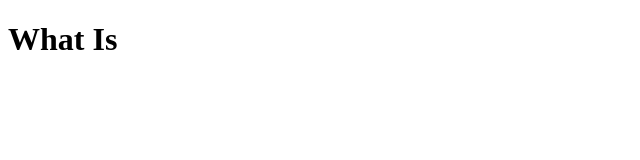
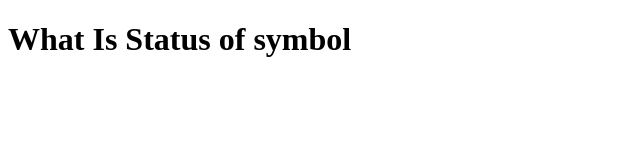
Before and after one commit to sumit-jha94/test, a plain HTML site: page index.html in a window 1280 px wide. Shown: the whole page, without its empty margins (0-640 px from the left). Drawn offline with Linux system fonts and the light colour scheme.

Commit message:
first commit index file

```diff
--- a/index.html
+++ b/index.html
@@ -9,7 +9,7 @@
 <body>
     <header>
         <h1>
-            What Is
+            What Is Status of symbol
         </h1>
     </header>
 </body>
```
